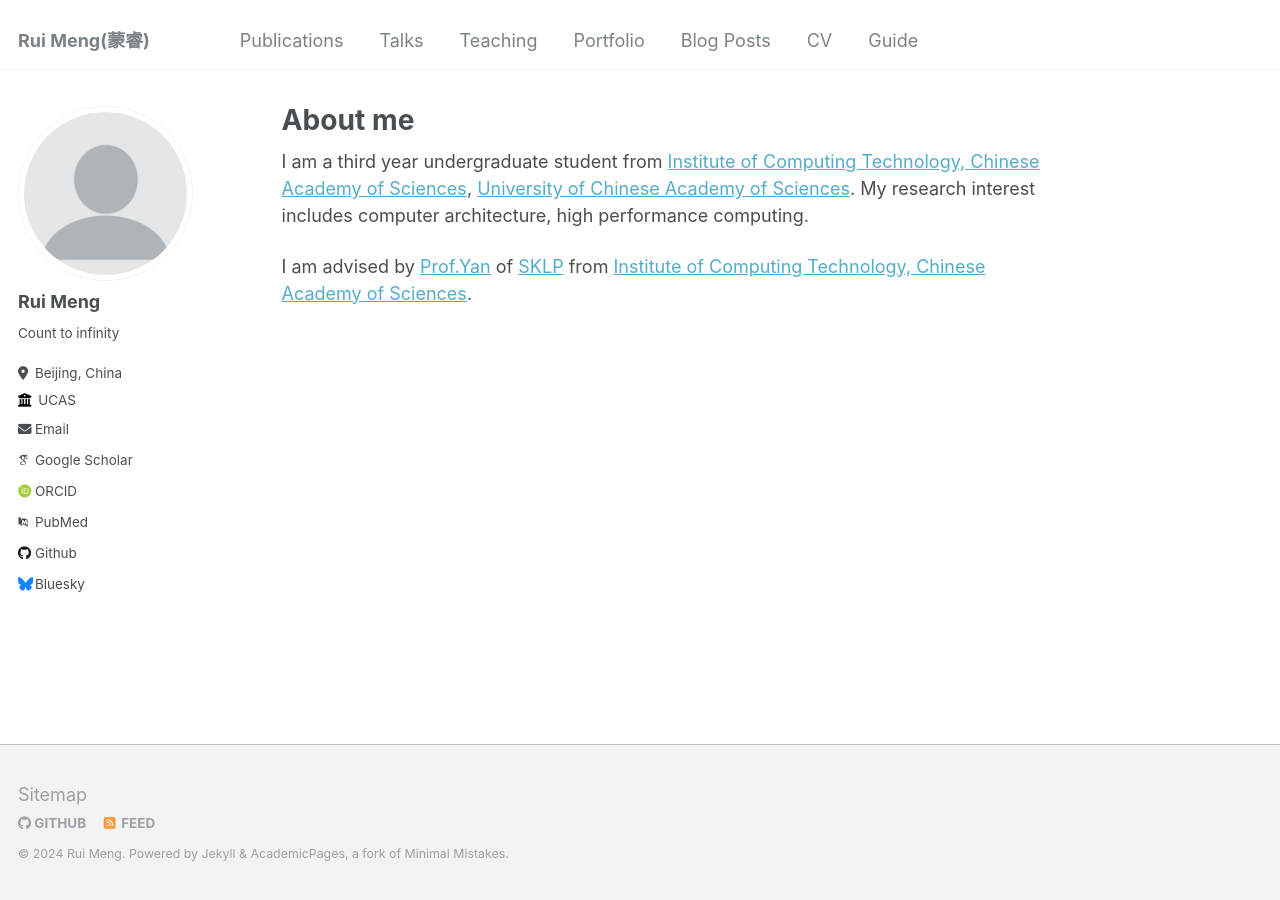
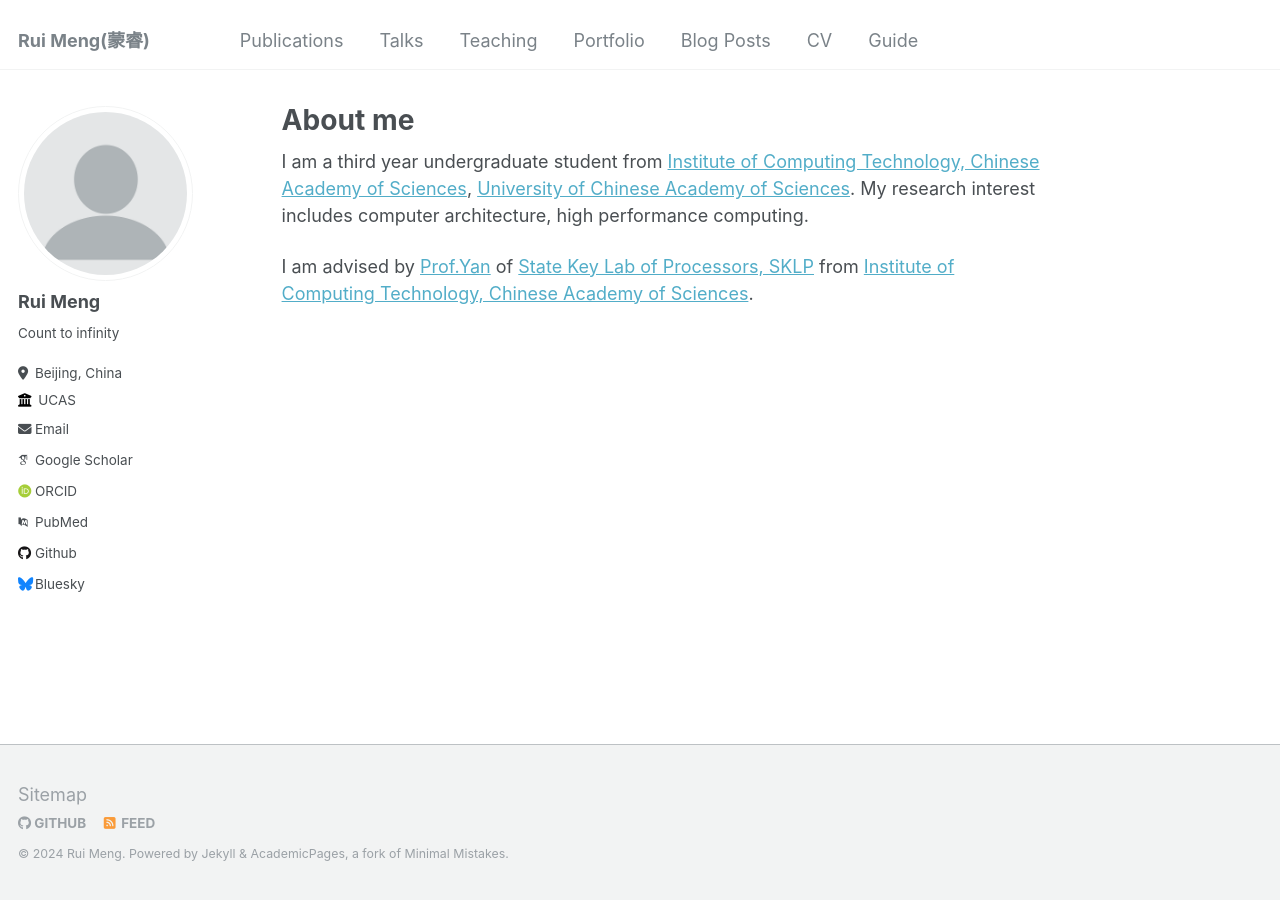
Before and after one commit to Tomas-mr/kaka, a Jekyll site: the page built from _pages/about.md, in a window 1280 px wide. Built offline with Jekyll 4.4.1, drawn with Linux system fonts in a browser that asks for light colours; some web fonts are replaced.

Commit message:
Update about.md

```diff
--- a/_pages/about.md
+++ b/_pages/about.md
@@ -9,4 +9,4 @@ redirect_from:
 
 I am a third year undergraduate student from [Institute of Computing Technology, Chinese Academy of Sciences](https://www.ict.ac.cn), [University of Chinese Academy of Sciences](https://www.ucas.ac.cn). My research interest includes computer architecture, high performance computing.
 
-I am advised by [Prof.Yan](https://scholar.google.com/citations?user=yJLnv4QAAAAJ) of [SKLP](https://sklp.ict.ac.cn) from [Institute of Computing Technology, Chinese Academy of Sciences](https://www.ict.ac.cn).
+I am advised by [Prof.Yan](https://scholar.google.com/citations?user=yJLnv4QAAAAJ) of [State Key Lab of Processors, SKLP](https://sklp.ict.ac.cn) from [Institute of Computing Technology, Chinese Academy of Sciences](https://www.ict.ac.cn).
```
